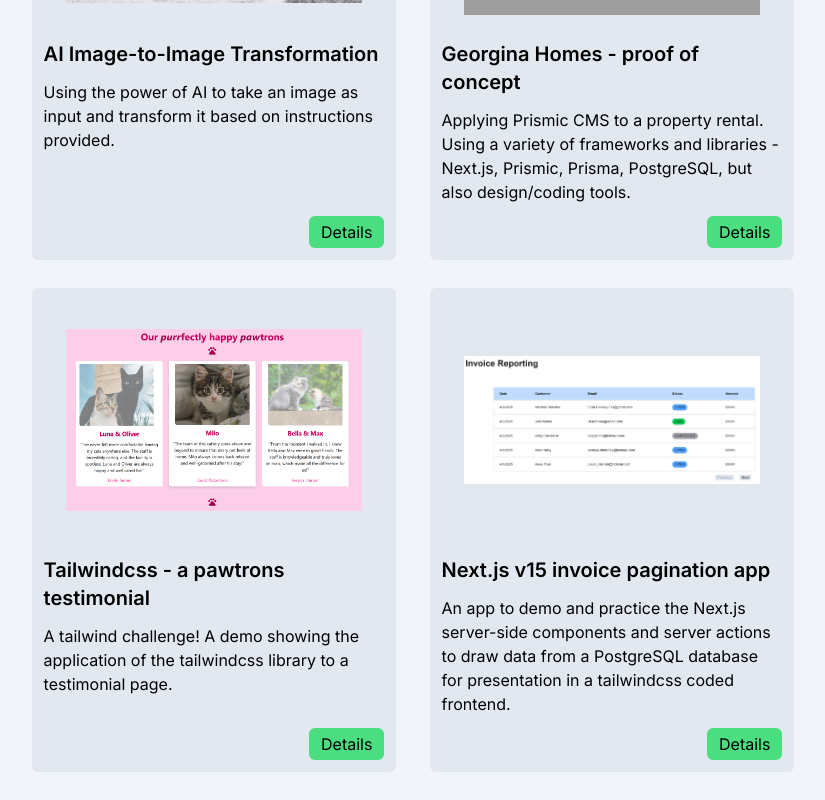
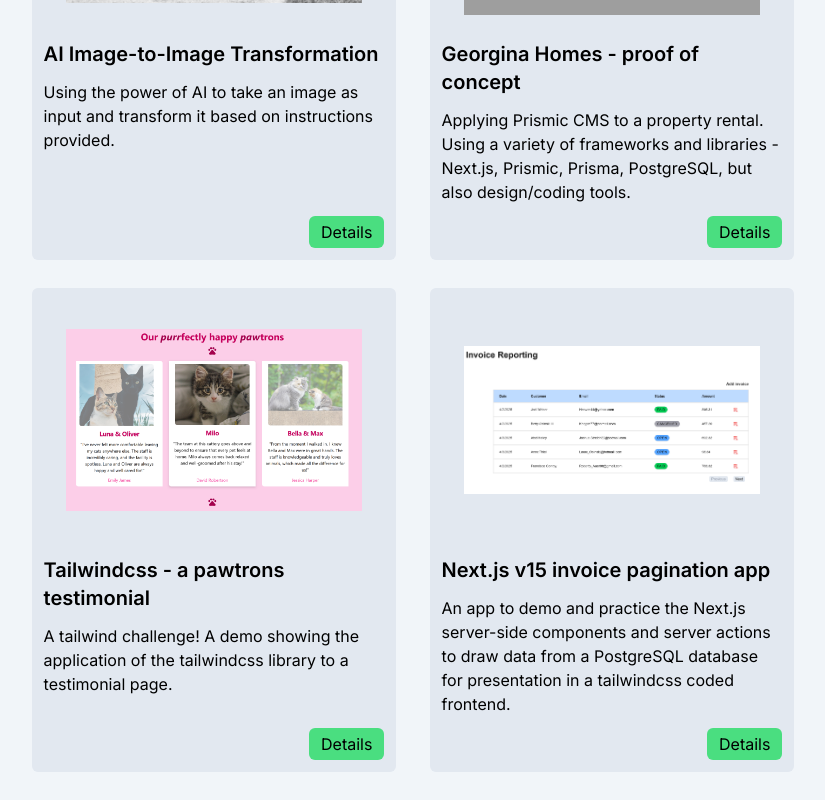
Before and after one commit to johnhm22/iamjohn, a Next.js app: page / in a window 1280 px wide. Shown: the part 2268-3068 px from the top of the page, without its empty margins (433-1258 px from the left). Built offline with nearby package versions, Linux system fonts and the light colour scheme; grey boxes are pictures that could not be loaded.

Commit message:
Correcting src for invoice homepage

```diff
--- a/app/components/MyProjects.tsx
+++ b/app/components/MyProjects.tsx
@@ -50,7 +50,7 @@ const MyProjects = () => {
 						link="tailwindcss"
 					/>
 					<Card
-						src="/invoice-pagination.png"
+						src="/invoice-homepage.png"
 						title="Next.js v15 invoice pagination app"
 						description="An app to demo and practice the Next.js server-side components and server actions to draw data from a PostgreSQL database for presentation in a tailwindcss coded frontend."
 						link="invoice-pagination"
```
